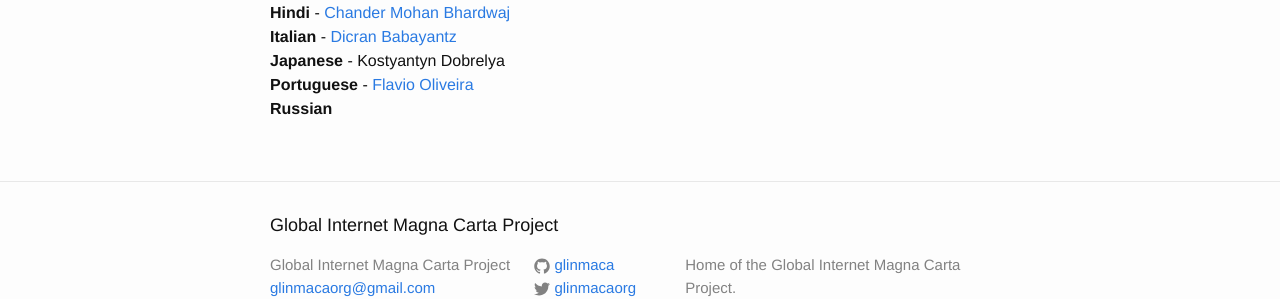
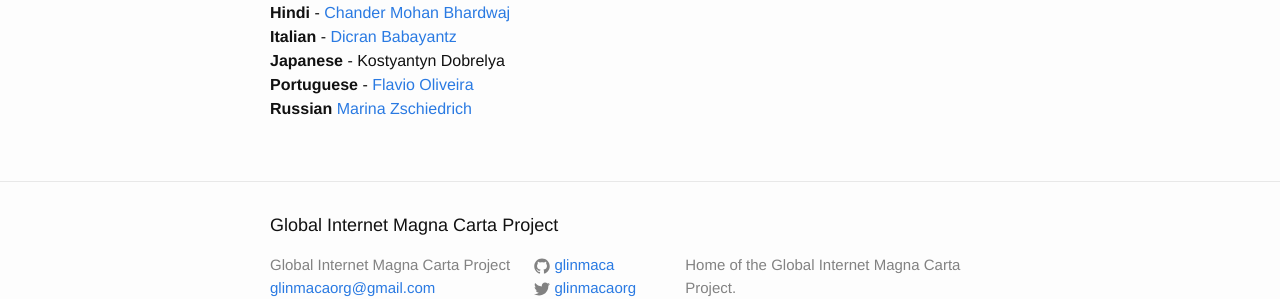
Before and after one commit to GLINMACA/glinmaca.github.io, a Jekyll site: the page built from people.md, in a window 1280 px wide. Shown: the part 728-1027 px from the top of the page. Built offline with Jekyll 4.4.1, drawn with Linux system fonts in a browser that asks for light colours.

Commit message:
Update people.md
Addition of Russian translator

```diff
--- a/people.md
+++ b/people.md
@@ -32,4 +32,4 @@ Translations
 **Italian** - [Dicran Babayantz](https://it.linkedin.com/in/dicran)
 **Japanese** - Kostyantyn Dobrelya
 **Portuguese** - [Flavio Oliveira](https://nl.linkedin.com/in/flávio-junger-de-oliveira-71811a41/en)
-**Russian**
+**Russian**   [Marina Zschiedrich](https://www.linkedin.com/in/marina-zschiedrich-96897110b)
```
